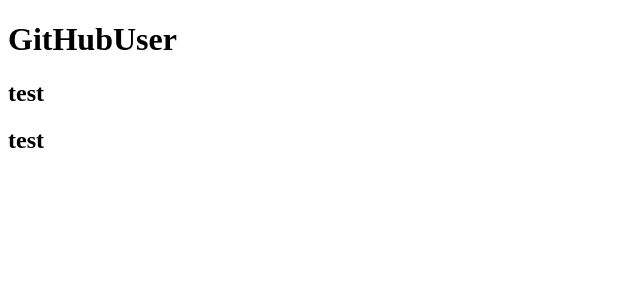
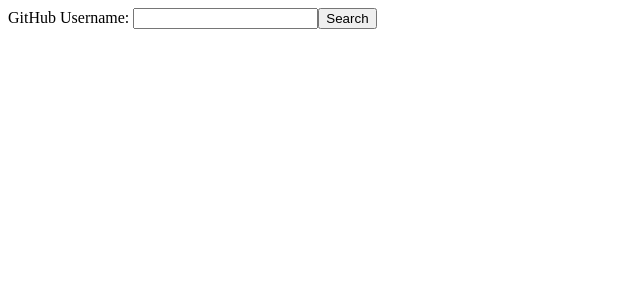
Before and after one commit to hyah01/GitHubUser, an Angular app: page / in a window 1280 px wide. Shown: the top 300 px of the page, without its empty margins (0-640 px from the left). Built offline with nearby package versions, Linux system fonts and the light colour scheme; data requests are answered from the project's data file.

Commit message:
Added Search and Profile

```diff
--- a/src/app/app.component.html
+++ b/src/app/app.component.html
@@ -1,7 +1,9 @@
-<div *ngIf ="posts" >
+<!-- <div *ngIf ="posts" >
   <h1>{{title}}</h1>
   <div *ngFor="let post of posts">
     <h2>{{post.id}}</h2>
     <h2>{{post.stuff}}</h2>
   </div>
-</div>
+</div> -->
+
+<app-search></app-search>
--- a/src/app/app.component.ts
+++ b/src/app/app.component.ts
@@ -1,5 +1,6 @@
 import { Component } from '@angular/core';
 import { PostService } from './post.service';
+import { GithubService } from './github.service';
 
 @Component({
   selector: 'app-root',
@@ -7,14 +8,29 @@ import { PostService } from './post.service';
   styleUrl: './app.component.css'
 })
 export class AppComponent {
-  title = 'GitHubUser';
-  posts: any;
+  // title = 'GitHubUser';
+  // posts: any;
 
-  constructor(private postService: PostService){}
+  // constructor(private postService: PostService){}
 
-  ngOnInit(){
-    this.postService.getPosts().subscribe(post => {
-      this.posts = post;
-    })
+  // ngOnInit(){
+  //   this.postService.getPosts().subscribe(post => {
+  //     this.posts = post;
+  //   })
+  // }
+
+  profile: any;
+
+  constructor(private githubService: GithubService){}
+
+  onSearch(username: string){
+    this.githubService.getUserProfile(username).subscribe(
+      (profile) => {
+        this.profile = profile;
+      },
+      (error) => {
+        console.error(error);
+      }
+    )
   }
 }
--- /dev/null
+++ b/src/app/profile/profile.component.html
@@ -0,0 +1,8 @@
+<div *ngIf="profile">
+    <h2>{{profile.name}}</h2>
+    <img src="{{profile.avatar_url}}" width="150"/>
+    <p>{{profile.bio}}</p>
+    <p>Followers: {{profile.follower}}</p>
+    <p>Following: {{profile.following}}</p>
+    <a href="{{profile.html_url}}" target="__blank">View Github</a>
+</div>
--- a/src/app/search/search.component.ts
+++ b/src/app/search/search.component.ts
@@ -8,12 +8,18 @@ import { GithubService } from '../github.service';
 })
 export class SearchComponent {
   username: string = '';
+  userProfile: any;
 
   constructor(private githubService: GithubService){}
 
   onSubmit(){
     this.githubService.getUserProfile(this.username).subscribe(
-
+      (profile) => {
+        this.userProfile = profile;
+      },
+      (error) => {
+        console.log(error)
+      }
     )
   }
 
```
Also changed, not shown: src/app/app.module.ts (+6 -2 lines), src/app/profile/profile.component.ts (added, +11 -0 lines), src/app/profile/profile.component.css (added), 1 other file (tests, documents, lock files or other folders).
